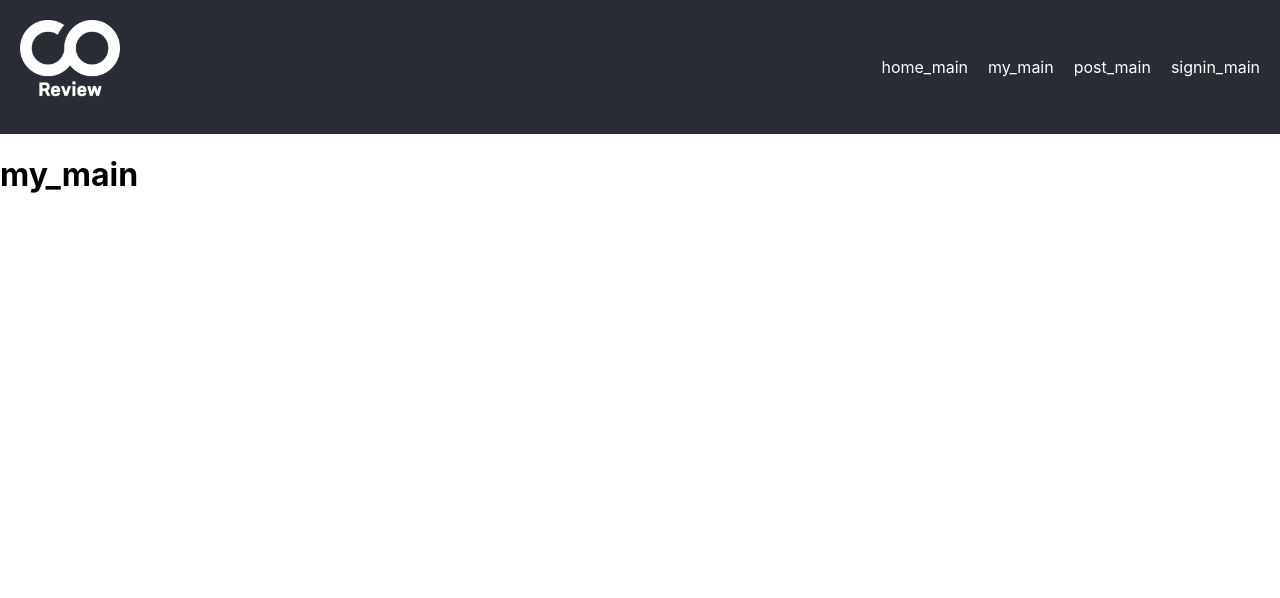
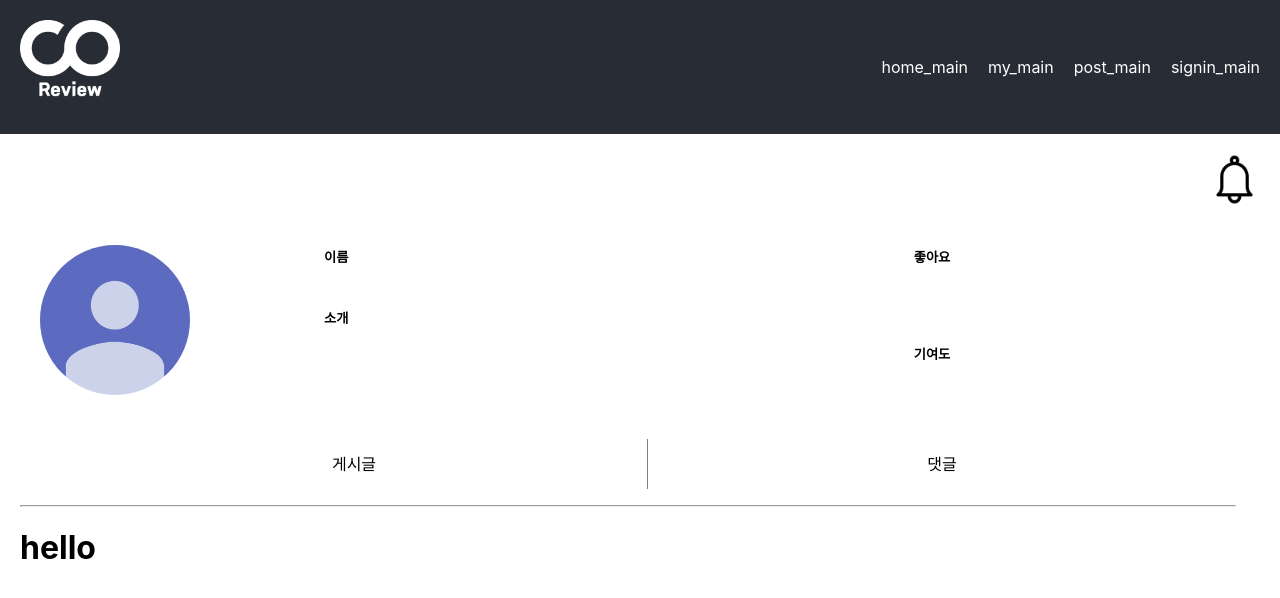
Before and after one commit to Core-View/Core-View-before-, a React (Create React App) app in the folder front/: page /my_main in a window 1280 px wide. Shown: the top 598 px of the page. Built offline with nearby package versions, Linux system fonts and the light colour scheme.

Commit message:
마이 페이지

```diff
--- /dev/null
+++ b/front/src/My/my_main.css
@@ -0,0 +1,92 @@
+.my_profile{
+    width: 150px;
+    height: 150px;
+    padding: 20px;
+    border-radius: 70%;
+    object-fit: cover;
+}
+
+.info_zone{
+    flex: 1;
+}
+
+.alram{
+    width: 20%;
+    height: 20%;
+    padding: 10px;
+    float: right;
+}
+
+.space1{
+    width: 95%;
+    margin: 20px;
+    display: flex;
+    flex-direction: row;
+    flex: 1;
+}
+
+.space2{
+    width: 95%;
+    margin: 20px;
+}
+
+.activity{
+    flex: 1;
+    display: flex;
+    flex-direction: column;
+    text-align: center;
+}
+
+.contribution{
+    flex: 1;
+}
+
+.good{
+    flex: 1;
+}
+
+.image_profile{
+    flex: 1;
+}
+
+.my_info{
+    width: 50%;
+    display: flex;
+    flex-direction: row;
+}
+
+.name_zone{
+    height: 20%;
+}
+
+.intro_zone{
+    height: 40%;
+}
+
+.menu_bar{
+    list-style: none;
+    display: flex;
+}
+
+.menu_item{
+    width: calc(100% / 2);
+    height: 50px;
+    line-height: 50px;
+    text-align: center;
+    position: relative;
+}
+
+.menu_item::after{
+    content: "";
+          width: 1px;
+          height: 100%;
+          position: absolute;
+          top: 50%;
+          right: 0;
+          transform: translateY(-50%);
+          background-color: gray;
+}
+
+.menu_item:last-child::after{
+    display: none;
+}
--- a/front/src/My/my_main.jsx
+++ b/front/src/My/my_main.jsx
@@ -1,9 +1,48 @@
 import React from 'react';
+import { Link } from 'react-router-dom';
+import './my_main.css';
 
 const Mypage = () => {
   return (
     <div>
-      <h1>my_main</h1>
+      <div className='alram'>
+        <img src="ring.png" alt="alram" className='alram'/>
+      </div>
+      <div className='space1'>
+        <div className='my_info'>
+          <div className='image_profile'>
+            <img src="original_profile.png" alt="profile" className='my_profile'/>
+          </div>
+          <div className='info_zone'>
+            <div className='name_zone'>
+              <h5>이름</h5>
+            </div>
+            <div className='intro_zone'>
+              <h5>소개</h5>
+            </div>
+          </div>
+        </div>
+        <div className='activity'>
+          <div className='good'>
+            <h5>좋아요</h5>
+          </div>
+          <div className='contribution'>
+            <h5>기여도</h5>
+          </div>
+        </div>
+      </div>
+      <div className='space2'>
+        <ul className='menu_bar'>
+          <li className='menu_item'>
+            <Link to="/my_posting" style={{textDecoration: "none", color:'black'}}>게시글</Link>
+          </li>
+          <li className='menu_item'>
+            <Link to="/my_comment" style={{textDecoration: "none", color:'black'}}>댓글</Link>
+          </li>
+        </ul>
+        <hr/>
+        <h1>hello</h1>
+      </div>
     </div>
   );
 };
```
Also changed, not shown: front/src/My/my_modify.jsx (added, +9 -0 lines), front/public/original_profile.png (added), front/public/ring.png (added).
